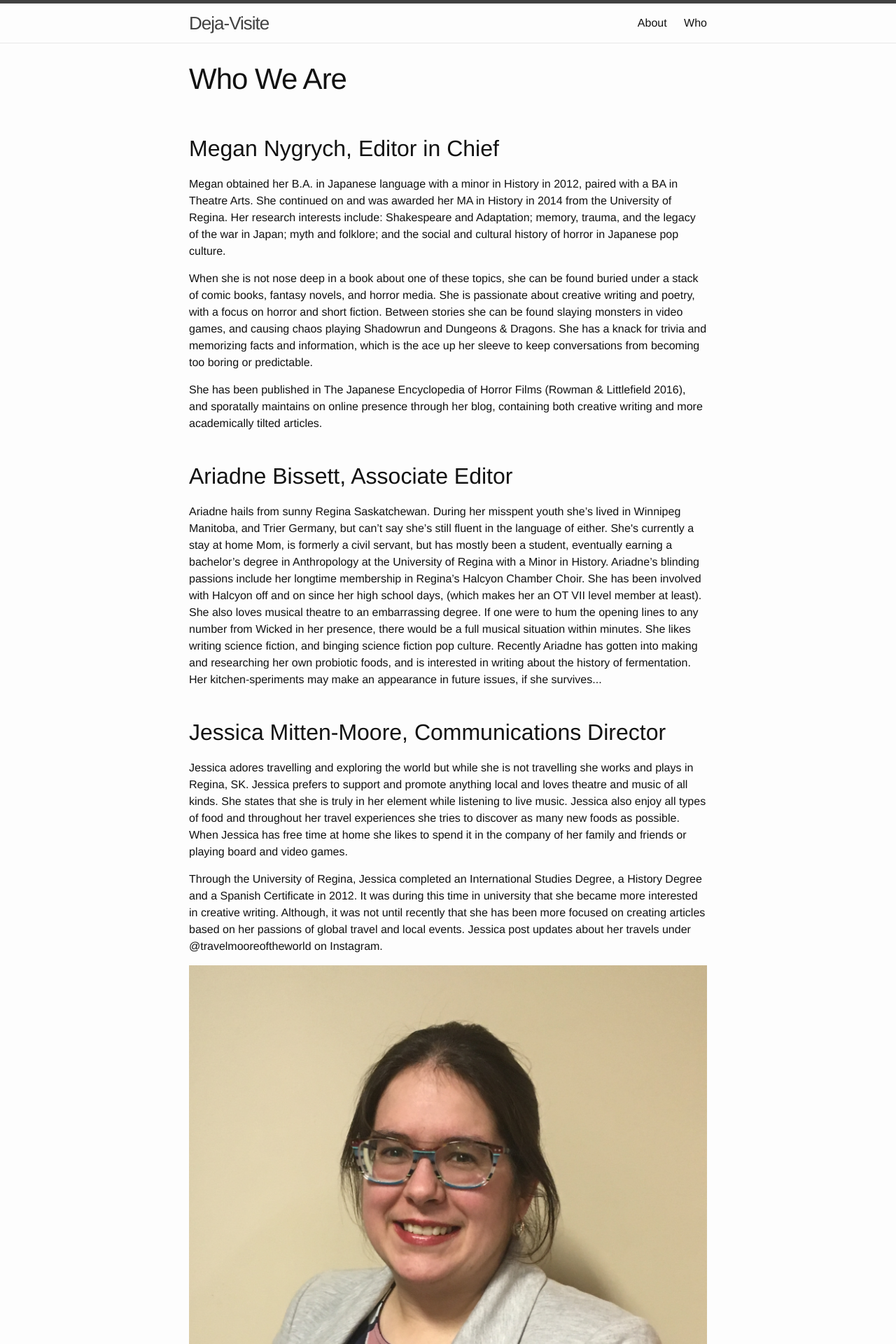
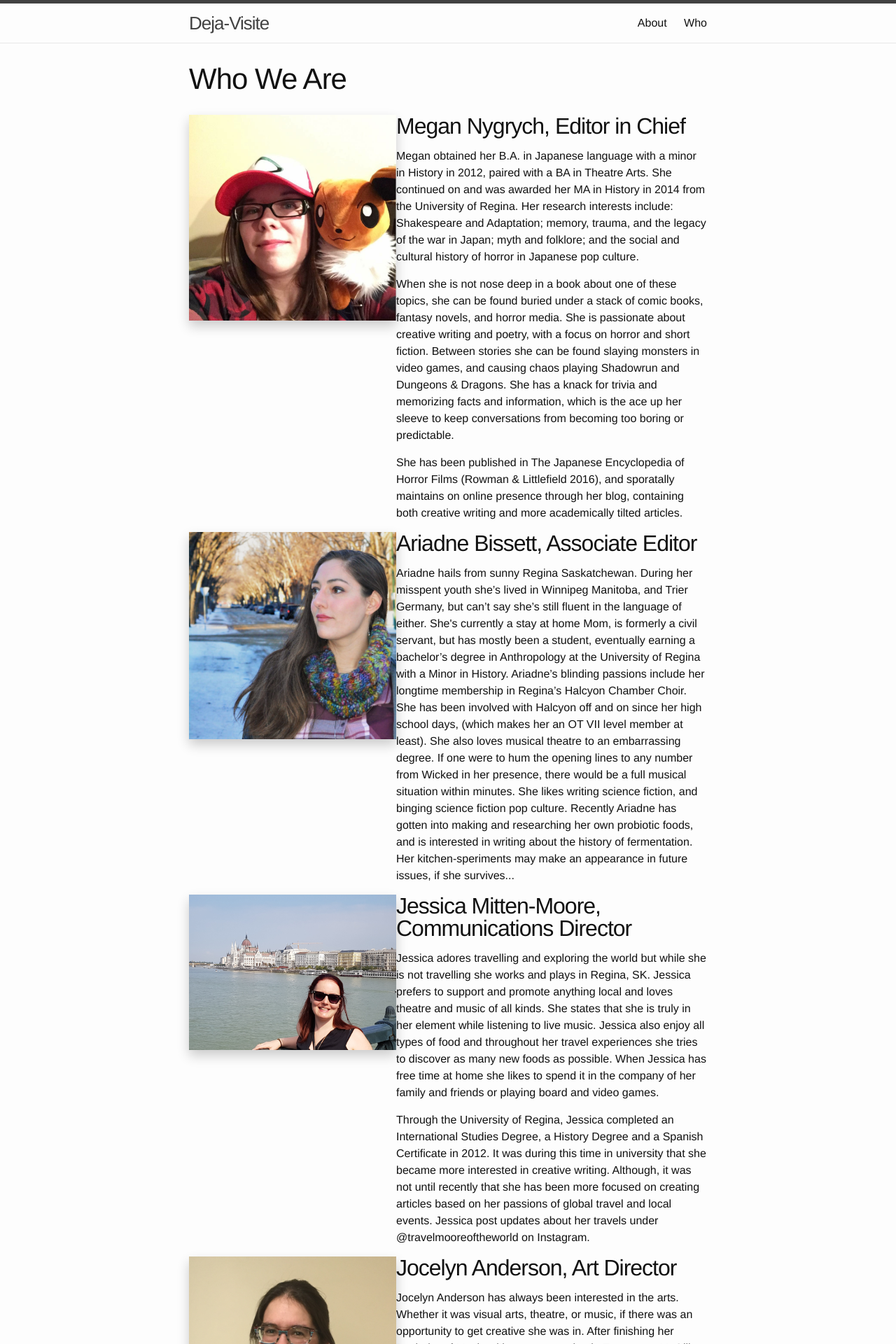
Before and after one commit to rachelpopa/rachelpopa.github.io, a Jekyll site: the page built from who.md, in a window 1280 px wide. Shown: the top 1920 px of the page at 70% size. Built offline with Jekyll 4.4.1, drawn with Linux system fonts in a browser that asks for light colours; some of the changed text lies outside the part shown.

Commit message:
Some bio updates

```diff
--- a/_sass/_layout.scss
+++ b/_sass/_layout.scss
@@ -319,3 +319,30 @@
 .card:hover {
     box-shadow: 0 8px 16px 0 rgba(0,0,0,0.2);
 }
+
+.bio-container {
+    clear: both;
+    display: block;
+    width: 100%;
+}
+
+.bio-avatar {
+    width: 40%;
+    float: left;
+    height: 100%;
+}
+
+.bio-title {
+    font-size: 38px;
+    letter-spacing: -1px;
+    line-height: 1;
+}
+
+.bio-avatar img{
+    box-shadow: 0 8px 16px 0 rgba(0,0,0,0.2);
+}
+
+.bio-content {
+    width: 60%;
+    float: right;
+}
--- a/who.md
+++ b/who.md
@@ -7,7 +7,7 @@ permalink: /who/
 
 <div class="bio-container">
     <div class="bio-avatar">
-        <img src="">
+        <img src="/assets/img/megan.jpg">
     </div>
     <div class="bio-content">
         <h2 class="bio-title" >Megan Nygrych, Editor in Chief</h2>
@@ -19,7 +19,7 @@ permalink: /who/
 
 <div class="bio-container">
     <div class="bio-avatar">
-        <img src="">
+        <img src="/assets/img/ariadne.jpg">
     </div>
     <div class="bio-content">
         <h2 class="bio-title">Ariadne Bissett, Associate Editor</h2>
@@ -29,7 +29,7 @@ permalink: /who/
 
 <div class="bio-container">
     <div class="bio-avatar">
-        <img src="">
+        <img src="/assets/img/jessica.jpg">
     </div>
     <div class="bio-content">
         <h2 class="bio-title">Jessica Mitten-Moore, Communications Director</h2>
@@ -44,19 +44,21 @@ permalink: /who/
     </div>
     <div class="bio-content">
         <h2 class="bio-title">Jocelyn Anderson, Art Director</h2>
-        <p>Lorem ipsum dolor sit amet, consectetur adipiscing elit, sed do eiusmod tempor incididunt ut labore et dolore magna aliqua. Ut enim ad minim veniam, quis nostrud exercitation ullamco laboris nisi ut aliquip ex ea commodo consequat. Duis aute irure dolor in reprehenderit in voluptate velit esse cillum dolore eu fugiat nulla pariatur. Excepteur sint occaecat cupidatat non proident, sunt in culpa qui officia deserunt mollit anim id est laborum. </p>
+        <p>Jocelyn Anderson has always been interested in the arts. Whether it was visual arts, theatre, or music, if there was an opportunity to get creative she was in. After finishing her Bachelor of Music with a concentration in Trumpet at McGill University, she moved back home to Saskatchewan to figure out exactly what a job in the arts might look like. After some searching, she settled on Arts and Culture non-profit administration so she could help bring programing to as many people as possible and she currently works as an office assistant at Theatre Saskatchewan.</p>
+        <p>On top of her work to make sure everyone can enjoy the arts, Jocelyn has been known to enjoy making some art herself. She has been known to paint the ocasional picture (or draw… it depends on her mood), get up on stage and sing for theatrical productions, help paint and construct sets for said theatre productions and do all sorts of crafty things. She is also a huge book-worm and tabletop gamer, playing games like Dungeons and Dragons, Edge of Empire (Star Wars RPG) and stacks of games she has kickstarted with themes ranging from superheroes to alien invasion to pirates.</p>
+        <p>Jocelyn also finds herself learning quite a bit about hunting and fishing and snowmobiling and other outdoorsy endeavours from her husband and his friends, who call themselves Team Junk. At times she feels like a geeky ambassador to the land of the outdoorsman and is interested in writing about both her artsy and geeky pursuits and about the adventures of Team Junk.</p>
+
     </div>
 </div>
 
 <div class="bio-container">
     <div class="bio-avatar">
-        <img src="/assets/img/grouse.jpg">
-        Photo by <a href="http://foter.com/author/2219a5">Wildreturn</a> on <a href="http://foter.com/re/3e5319">Foter.com</a> / <a href="http://creativecommons.org/licenses/by/2.0/">CC BY</a>
+        <img src="/assets/img/rachel.jpg">
     </div>
     <div class="bio-content">
         <h2 class="bio-title">Rachel Popa, Web Developer</h2>
-        <p>Rachel has worked as a software developer in Regina, Saskatchewan for five years.  She obtained her Bachelor of Science in Computer Science from the University of Regina in 2013.  Currently, she is employed by Farm Credit Canada where she works on their lending applications.  Rachel’s professional interests include mobile app development, AR in real-world applications, and home automation.</p>
-        <p>In writing for Deja-Visite she hopes to promote software development in Saskatchewan by showcasing products that are made within the province.  Additionally, her work will focus on learning and professional development. She also maintains the website.</p>
-        <p>When she is away from her laptop Rachel enjoys spending time with her fiancé and two small dogs.  She loves playing board games with her friends, as well as camping, hiking, and fishing in the summer.  Rachel also enjoys attending local fine arts events and kicking back with a good sci-fi novel.</p>
+        <p>Rachel Popa has worked as a software developer in Regina, Saskatchewan for five years. She obtained her Bachelor of Science in Computer Science from the University of Regina in 2013. Currently, she is employed by Farm Credit Canada where she works on their lending applications. Rachel’s professional interests include mobile app development, AR in real-world applications, and home automation.</p>
+        <p>In writing for Deja-Visite she hopes to promote software development in Saskatchewan by showcasing products that are made within the province. Additionally, her work will focus on learning and professional development. She also maintains the website.</p>
+        <p>When she is away from her laptop Rachel enjoys spending time with her fiancé and two small dogs. She loves playing board games with her friends, as well as camping, hiking, and fishing in the summer. Rachel also enjoys attending local fine arts events and kicking back with a good sci-fi novel.</p>
     </div>
 </div>
```
Also changed, not shown: assets/img/ariadne.jpg (added), assets/img/grouse.jpg (deleted), assets/img/jessica.jpg (added), assets/img/megan.jpg (added), assets/img/rachel.jpg (added).
